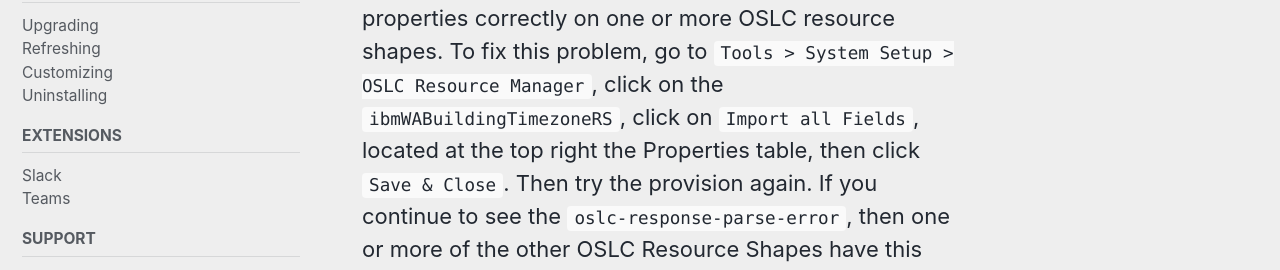
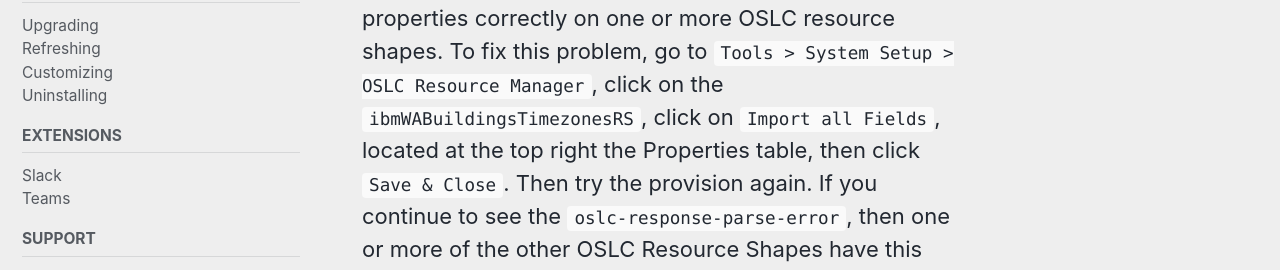
Before and after one commit to IBM/tririga-assistant, a Jekyll site: the page built from docs/_pages/troubleshooting.markdown, in a window 1280 px wide and 900 px high, scrolled down 1677 px. Shown: the part 248-518 px from the top of the window. Built offline with Jekyll 4.4.1, drawn with Linux system fonts in a browser that asks for light colours; cached includes are drawn as plain includes; nearby versions of some CDN libraries.

Commit message:
fix spelling of resource shape

```diff
--- a/docs/_pages/troubleshooting.markdown
+++ b/docs/_pages/troubleshooting.markdown
@@ -22,4 +22,4 @@ sidebar:
 6.  If you see the error code `om-release-mismatch` when provisioning 1.0.4 or later, then make sure you cleared the ClassLoader cache as instructed on the [Upgrading page]({{ site.url }}{{ site.baseurl }}/upgrading) and try the provision again.  If you cleared that cache and continue to get the error, delete the provisioning record and add a new one.  If that doesn't solve the problem, please submit a support ticket or contact your IBM representative.
 7.  If the assistant replies with "I'm sorry, I can't find the timezone for your building.", check the timezone set for the building mentioned or set as primary location. If a timezone isn't set then set one and submit the provisioning form.  If a valid timezone is set, then please submit a support ticket or contact your IBM representative.
 8.  If the assistant replies with "Sorry, your user information doesn't seem to be formatted correctly, so I can't complete the request. Contact your system admin for more help.", check that the user has an Organization and a Primary location.
-9.  If, during provisioning, you see the error `oslc-response-parse-error`, the OM package import did not set the properties correctly on one or more OSLC resource shapes.  To fix this problem, go to `Tools > System Setup > OSLC Resource Manager`, click on the `ibmWABuildingTimezoneRS`, click on `Import all Fields`, located at the top right the Properties table, then click `Save & Close`.  Then try the provision again.  If you continue to see the `oslc-response-parse-error`, then one or more of the other OSLC Resource Shapes have this problem as well.  Please check the properties on the following resource shapes that are used during provisioning: `ibmWAFloorsRS` and `ibmSpaceRS`.
+9.  If, during provisioning, you see the error `oslc-response-parse-error`, the OM package import did not set the properties correctly on one or more OSLC resource shapes.  To fix this problem, go to `Tools > System Setup > OSLC Resource Manager`, click on the `ibmWABuildingsTimezonesRS`, click on `Import all Fields`, located at the top right the Properties table, then click `Save & Close`.  Then try the provision again.  If you continue to see the `oslc-response-parse-error`, then one or more of the other OSLC Resource Shapes have this problem as well.  Please check the properties on the following resource shapes that are used during provisioning: `ibmWAFloorsRS` and `ibmSpaceRS`.
```
